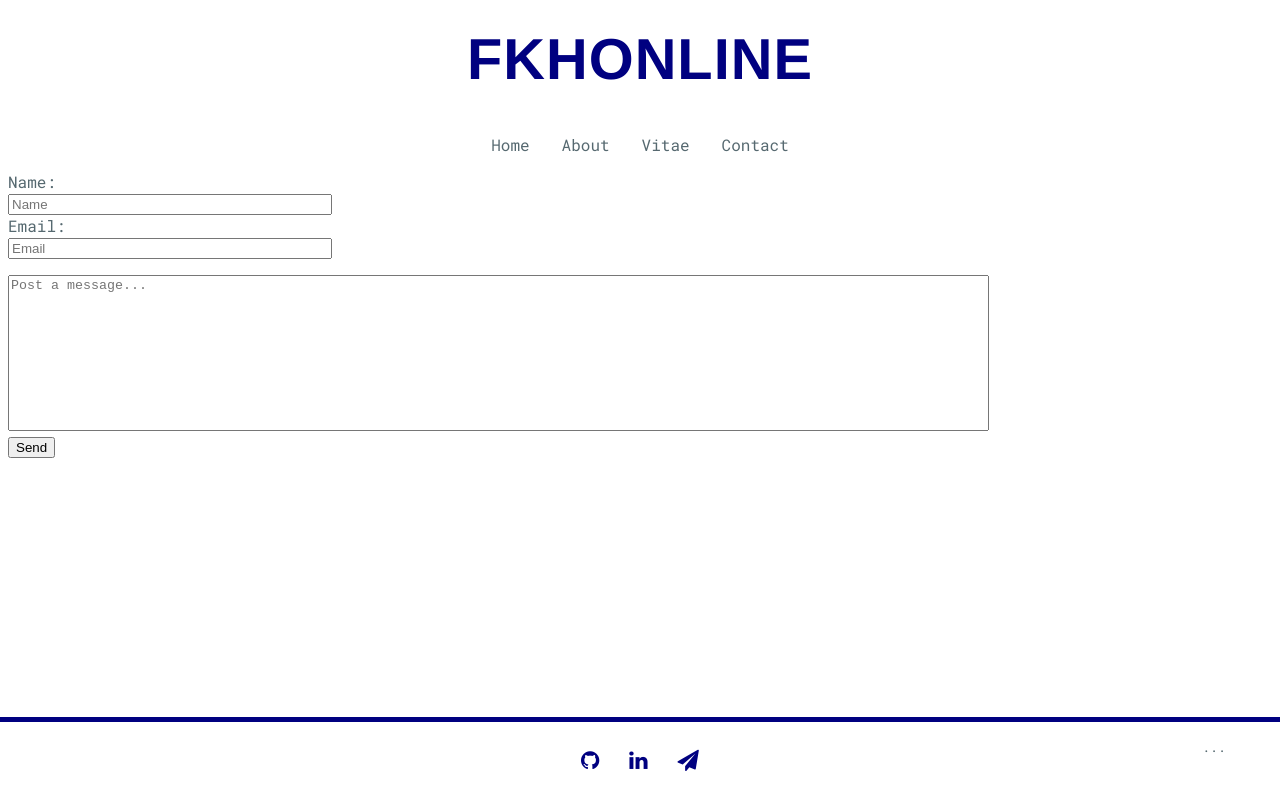
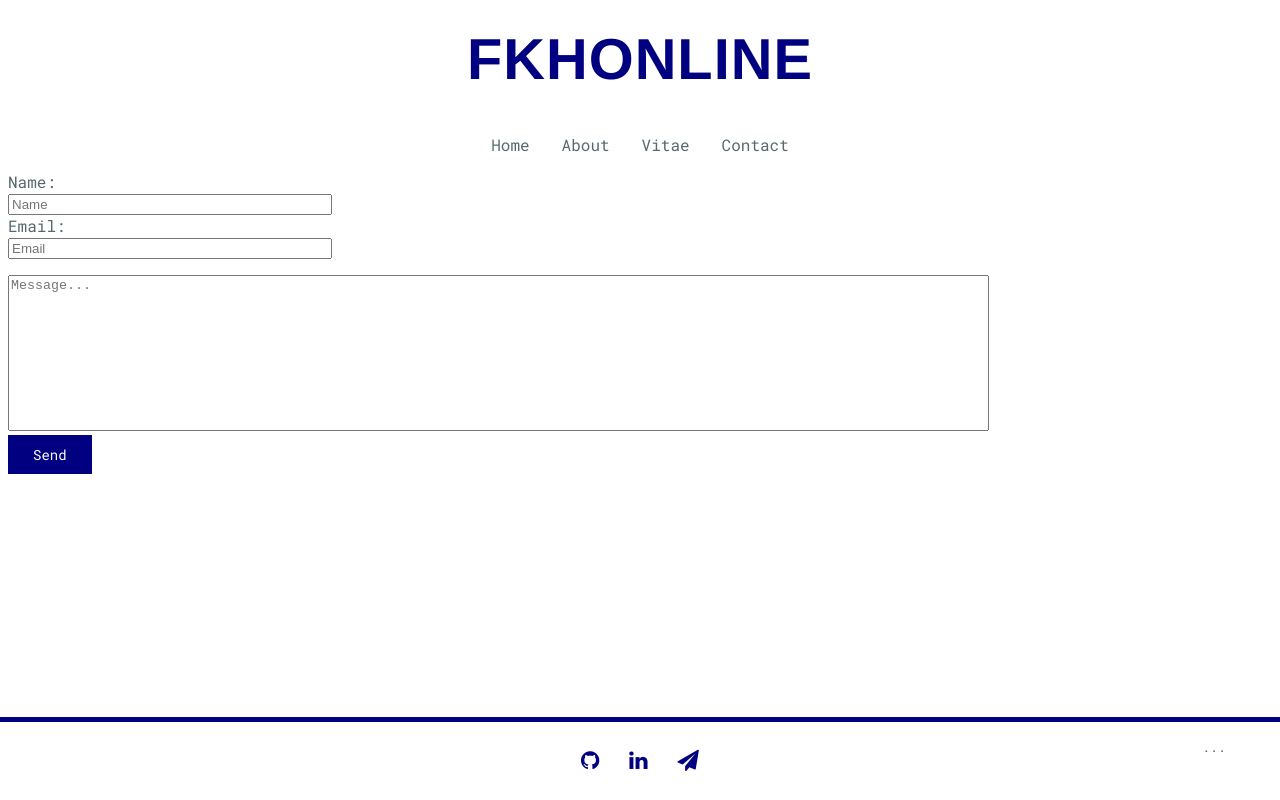
Before and after one commit to fkoh111/fkhonline, a React (Create React App) app: page /ContactForm in a window 1280 px wide. Built offline with nearby package versions, Linux system fonts and the light colour scheme; no server answers; a web font is replaced by a local one.

Commit message:
Styled button

```diff
--- a/src/components/ContactForm.jsx
+++ b/src/components/ContactForm.jsx
@@ -29,12 +29,14 @@ const ContactForm = () => {
           <Field
             name="message"
             component="textarea"
-            placeholder="Post a message..."
+            placeholder="Message..."
             rows={10}
             cols={120}
           />
         </div>
-        <button type="submit">Send</button>
+        <button className="buttonStyle" type="submit">
+          Send
+        </button>
       </Form>
     </Formik>
   );
--- a/src/css/style.css
+++ b/src/css/style.css
@@ -143,6 +143,18 @@ textarea {
   resize: none;
 }
 
+.buttonStyle {
+  font-family: "Roboto Mono", "Helvetica";
+  background-color: navy;
+  border: none;
+  color: white;
+  padding: 10px 25px;
+  text-align: center;
+  text-decoration: none;
+  display: inline-block;
+  font-size: 14px;
+}
+
 .roundProfile {
   border-radius: 50%;
   width: 50%;
```
